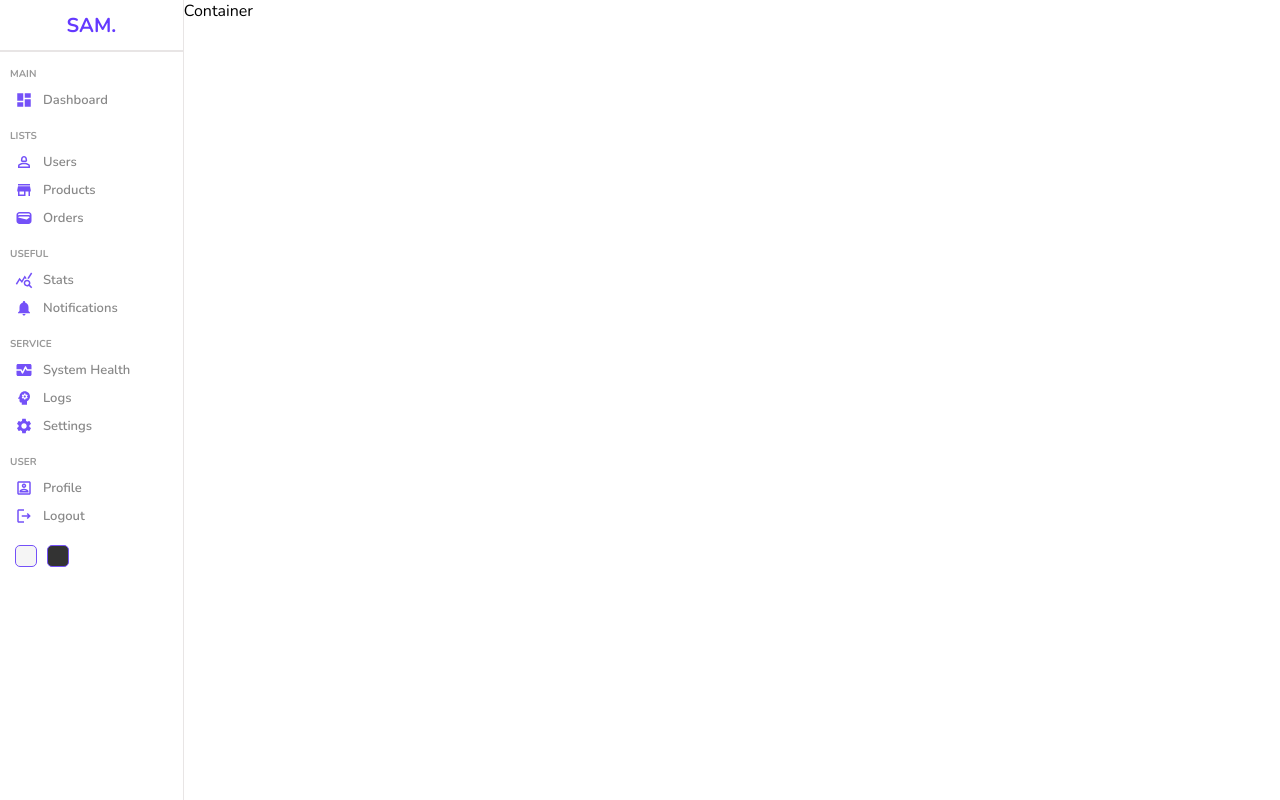
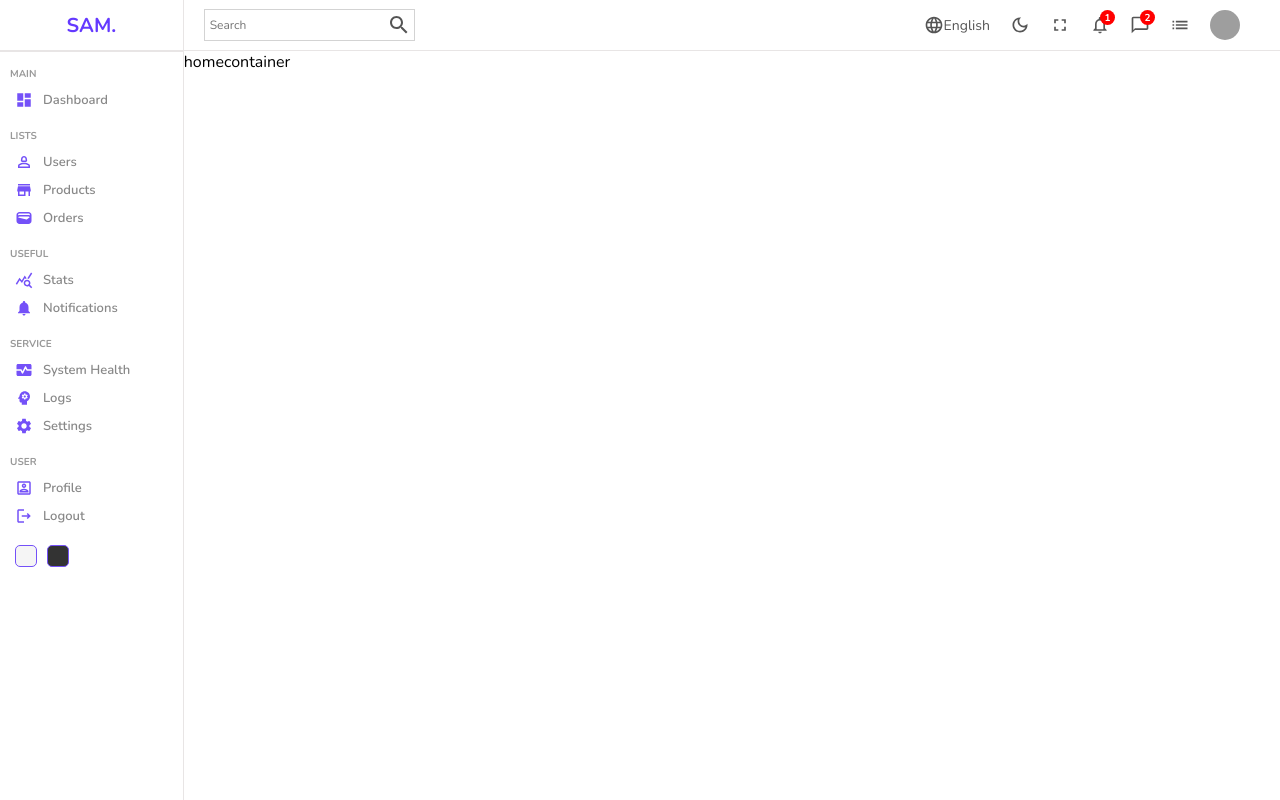
Before and after one commit to Makariuz/dashboard-react, a React (Create React App) app: page / in a window 1280 px wide. Built offline with nearby package versions, Linux system fonts and the light colour scheme; grey boxes are pictures that could not be loaded.

Commit message:
navbar done

```diff
--- a/src/components/navbar/Navbar.jsx
+++ b/src/components/navbar/Navbar.jsx
@@ -1,10 +1,57 @@
-import React from 'react'
-import './navbar.scss'
+import React from "react";
+import "./navbar.scss";
+import SearchOutlinedIcon from "@mui/icons-material/SearchOutlined";
+import LanguageOutlinedIcon from "@mui/icons-material/LanguageOutlined";
+import DarkModeOutlinedIcon from "@mui/icons-material/DarkModeOutlined";
+import FullscreenOutlinedIcon from "@mui/icons-material/FullscreenOutlined";
+import NotificationsNoneOutlinedIcon from "@mui/icons-material/NotificationsNoneOutlined";
+import ChatBubbleOutlineOutlinedIcon from "@mui/icons-material/ChatBubbleOutlineOutlined";
+import ListOutlinedIcon from "@mui/icons-material/ListOutlined";
 
 const Navbar = () => {
   return (
-    <div className='navbar'>Navbar</div>
-  )
-}
+    <div className="navbar">
+      <div className="wrapper">
+        <div className="search">
+          <input type="text" placeholder="Search" />
+          <SearchOutlinedIcon className="icon"/>
+        </div>
+        <div className="items">
+          <div className="item">
+            <LanguageOutlinedIcon className="icon"/>
+            English
+          </div>
+          <div className="item">
+            <DarkModeOutlinedIcon className="icon"/>
+          </div>
+          <div className="item">
+            <FullscreenOutlinedIcon className="icon"/>
+          </div>
+          <div className="item">
+            <NotificationsNoneOutlinedIcon className="icon"/>
+            <div className="counter">1</div>
+          </div>
+          <div className="item">
+            <ChatBubbleOutlineOutlinedIcon className="icon" />
+            <div className="counter">2</div>
+          </div>
 
-export default Navbar
+          <div className="item">
+            <ListOutlinedIcon className="icon" />
+          </div>
+
+          <div className="item">
+          <img
+          src="https://images.pexels.com/photos/6147118/pexels-photo-6147118.jpeg?auto=compress&cs=tinysrgb&w=1260&h=750&dpr=1"
+          alt=""
+          className="avatar"
+
+          />
+          </div>
+        </div>
+      </div>
+    </div>
+  );
+};
+
+export default Navbar;
--- a/src/components/navbar/navbar.scss
+++ b/src/components/navbar/navbar.scss
@@ -0,0 +1,73 @@
+.navbar{
+    height: 50px;
+    border-bottom: 0.5px solid rgb(232, 229, 229);
+    display:flex;
+    align-items: center;
+    font-size: 14px;
+    color: #555;
+
+    .wrapper {
+        width: 100%;
+        padding: 20px;
+        display:flex;
+        align-items: center;
+        justify-content: space-between;
+
+        .search{
+            display:flex;
+            align-items: center;
+            border: 0.5px solid lightgray;
+            padding: 3px;
+        }
+
+        input {
+            border: none;
+            outline: none;
+            background-color: transparent;
+
+            &::placeholder{
+                font-size: 12px;
+            }
+        }
+
+        .items {
+            display:flex;
+            align-items: center;
+
+
+            .item{
+                display:flex;
+                align-items: center;
+                margin-right: 20px;
+                position: relative;
+
+
+                .icon {
+                    font-size: 20px;
+                }
+
+                .avatar{
+                    width: 30px;
+                    height: 30px;
+                    border-radius: 50%;
+                }
+
+                .counter {
+                    width: 15px;
+                    height: 15px;
+                    background-color: red;
+                    border-radius: 50%;
+                    color: white;
+                    display:flex;
+                    align-items: center;
+                    justify-content: center;
+                    font-size: 10px;
+                    font-weight: bold;
+                    position: absolute;
+                    top: -5px;
+                    right: -5px;
+                }
+            }
+        }
+    }
+}
--- a/src/pages/home/Home.js
+++ b/src/pages/home/Home.js
@@ -1,4 +1,5 @@
 import React from "react";
+import Navbar from "../../components/navbar/Navbar";
 import Sidebar from "../../components/sidebar/Sidebar";
 import "./home.scss";
 
@@ -6,7 +7,10 @@
   return (
     <div className="home">
       <Sidebar />
-      <div className="homeContainer">Container</div>
+      <div className="homeContainer">
+      <Navbar />
+      homecontainer
+      </div>
     </div>
   );
 };
```
